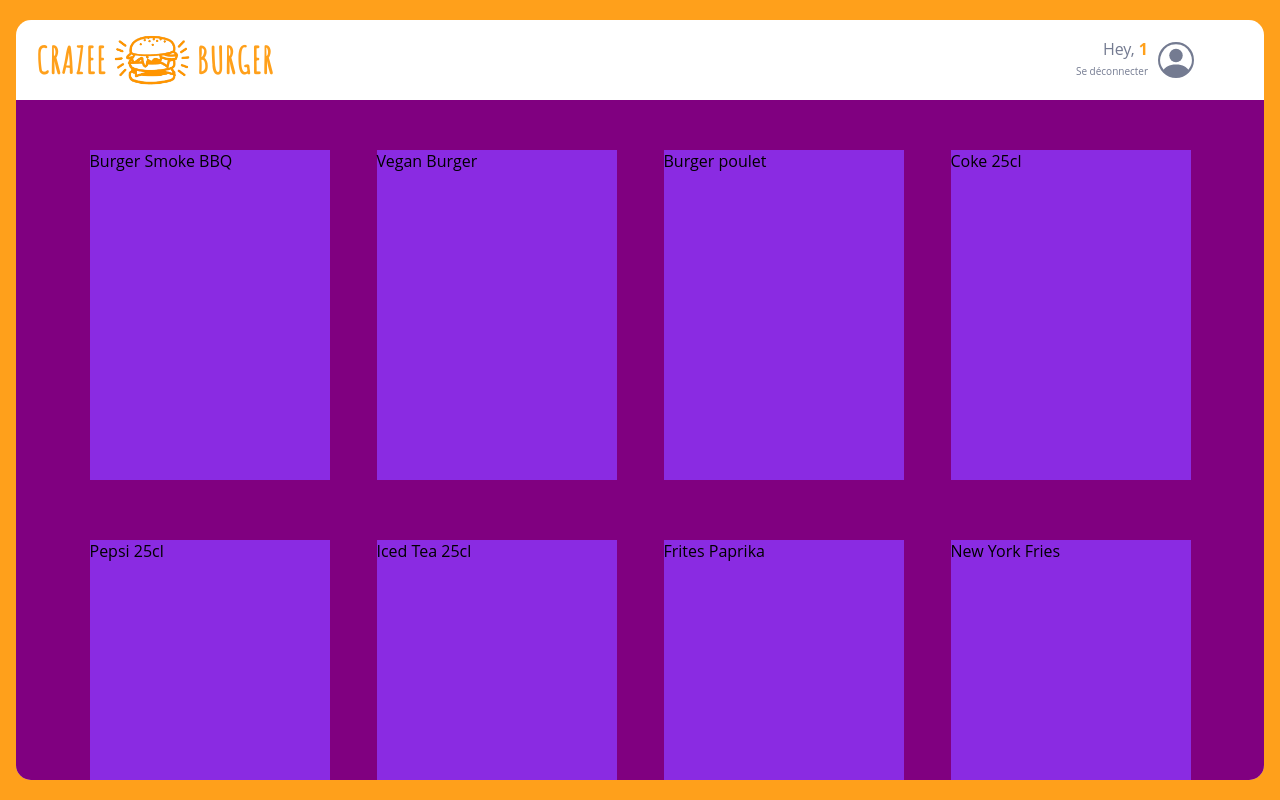
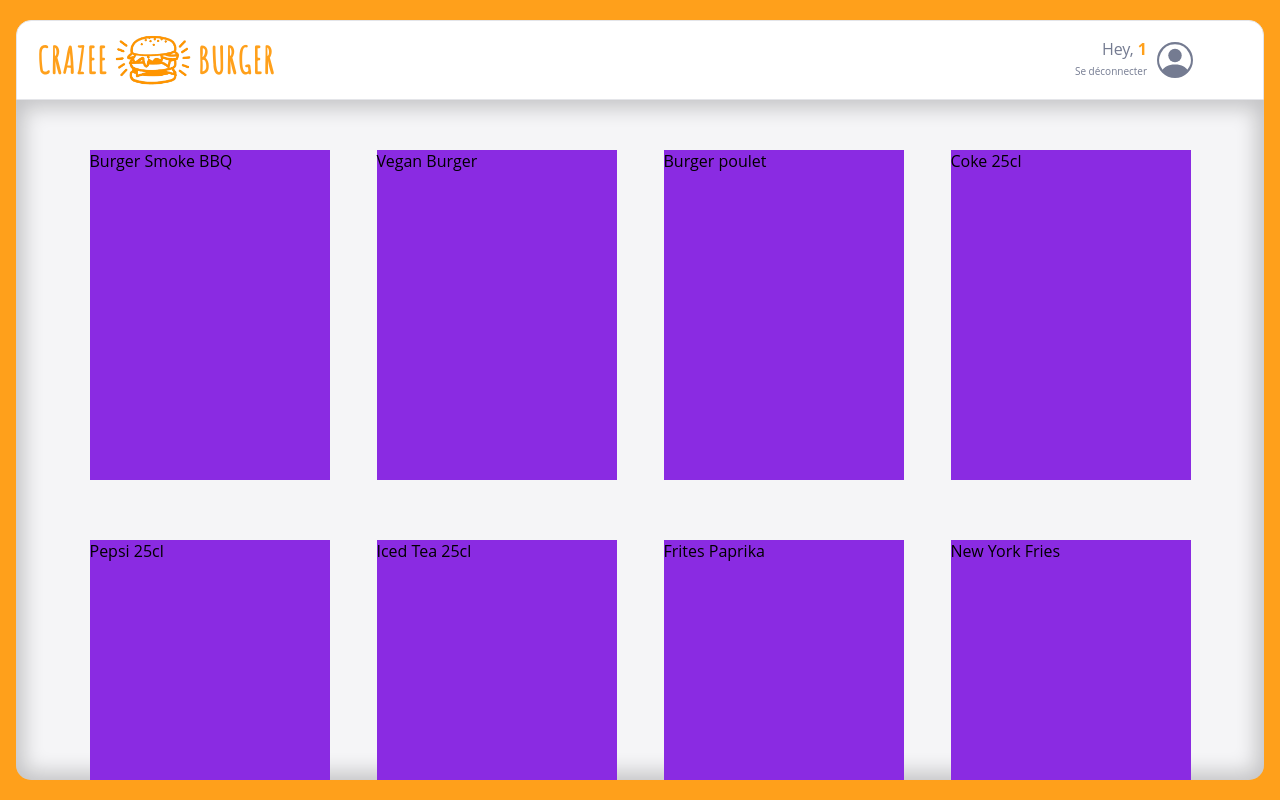
Before and after one commit to NFiker/crazee-burger, a React (Vite) app: page /order/1 in a window 1280 px wide. Built offline with nearby package versions, Linux system fonts and the light colour scheme; a web font is replaced by a local one.

Commit message:
📦 F05: GLOBALSTYLE > replace native scrolbar for SimpleBar library

```diff
--- a/package.json
+++ b/package.json
@@ -14,6 +14,8 @@
     "react-dom": "^18.3.1",
     "react-icons": "^5.4.0",
     "react-router-dom": "^6.28.1",
+    "simplebar": "^6.3.0",
+    "simplebar-react": "^3.3.0",
     "styled-components": "^6.1.13"
   },
   "devDependencies": {
--- a/src/components/pages/order/main/Main.jsx
+++ b/src/components/pages/order/main/Main.jsx
@@ -24,5 +24,4 @@ const MainStyled = styled.div`
   //code for <basket />
   /* grid-template-columns: 1fr 3fr; */
   grid-template-columns: 1fr;
-  overflow-y: scroll;
 `;
--- a/src/components/pages/order/main/Menu.jsx
+++ b/src/components/pages/order/main/Menu.jsx
@@ -1,21 +1,26 @@
 import styled from "styled-components";
 import { fakeMenu2 } from "../../../../fakeData/fakeMenu";
 import { useState } from "react";
+import { theme } from "../../../../theme/index";
+
+import SimpleBar from "simplebar-react";
+import "simplebar/dist/simplebar.min.css";
 
 export default function Menu() {
   const [menu, setMenu] = useState(fakeMenu2);
 
   return (
-    <MenuStyled>
-      {menu.map((product) => {
-        return <div className="product">{product.title}</div>;
-      })}
-    </MenuStyled>
+    <SimpleBar>
+      <MenuStyled>
+        {menu.map((product) => {
+          return <div className="product">{product.title}</div>;
+        })}
+      </MenuStyled>
+    </SimpleBar>
   );
 }
 
 const MenuStyled = styled.div`
-  background: purple;
   display: grid;
   grid-template-columns: repeat(4, 1fr);
   grid-row-gap: 60px;
--- a/src/components/pages/order/navbar/Navbar.jsx
+++ b/src/components/pages/order/navbar/Navbar.jsx
@@ -1,7 +1,7 @@
 import styled from "styled-components";
 import NavLogin from "./NavLogin";
 import Logo from "../../../reusable-ui/Logo";
-import { theme } from "../../../../theme";
+import { theme } from "../../../../theme/index";
 import { refreshPage } from "../../../../utils/window";
 
 export default function Navbar({ username }) {
@@ -21,6 +21,7 @@ const NavbarStyled = styled.nav`
   padding: 0 20px;
   border-top-left-radius: ${theme.borderRadius.extraRound};
   border-top-right-radius: ${theme.borderRadius.extraRound};
+  border: 1px solid ${theme.colors.greyLight};
 
   .logo-order-page {
     cursor: pointer;
--- a/src/theme/GlobalStyle.js
+++ b/src/theme/GlobalStyle.js
@@ -7,7 +7,7 @@ const GlobalStyle = createGlobalStyle`
     padding: 0;
     width: 100%;
     height: 100%;
-    /* overflow: hidden;  */
+    overflow: hidden;
     font-family: ${theme.fonts.style.uiFont};
     background-color: #f4f4f4;
   }
@@ -32,6 +32,32 @@ const GlobalStyle = createGlobalStyle`
     font-style: normal;
   }
 
+  /* Global styles for SimpleBar */
+  .simplebar-scrollbar:before {
+    background-color: ${theme.colors.greyDark};
+  }
+
+  .simplebar-content-wrapper {
+    height: 100%;
+    overflow: auto;
+  }
+
+  .simplebar-track {
+    &.simplebar-vertical {
+      width: .8rem;
+    }
+    &.simplebar-horizontal {
+      height: .8rem;
+    }
+  }
+
+  /* .simplebar-mask {
+    height: 100%;
+  } */
+
+  .simplebar-placeholder {
+    height: auto !important;
+  }
 `;
 
 export default GlobalStyle;
```
Also changed, not shown: 1 other file (tests, documents, lock files or other folders).
